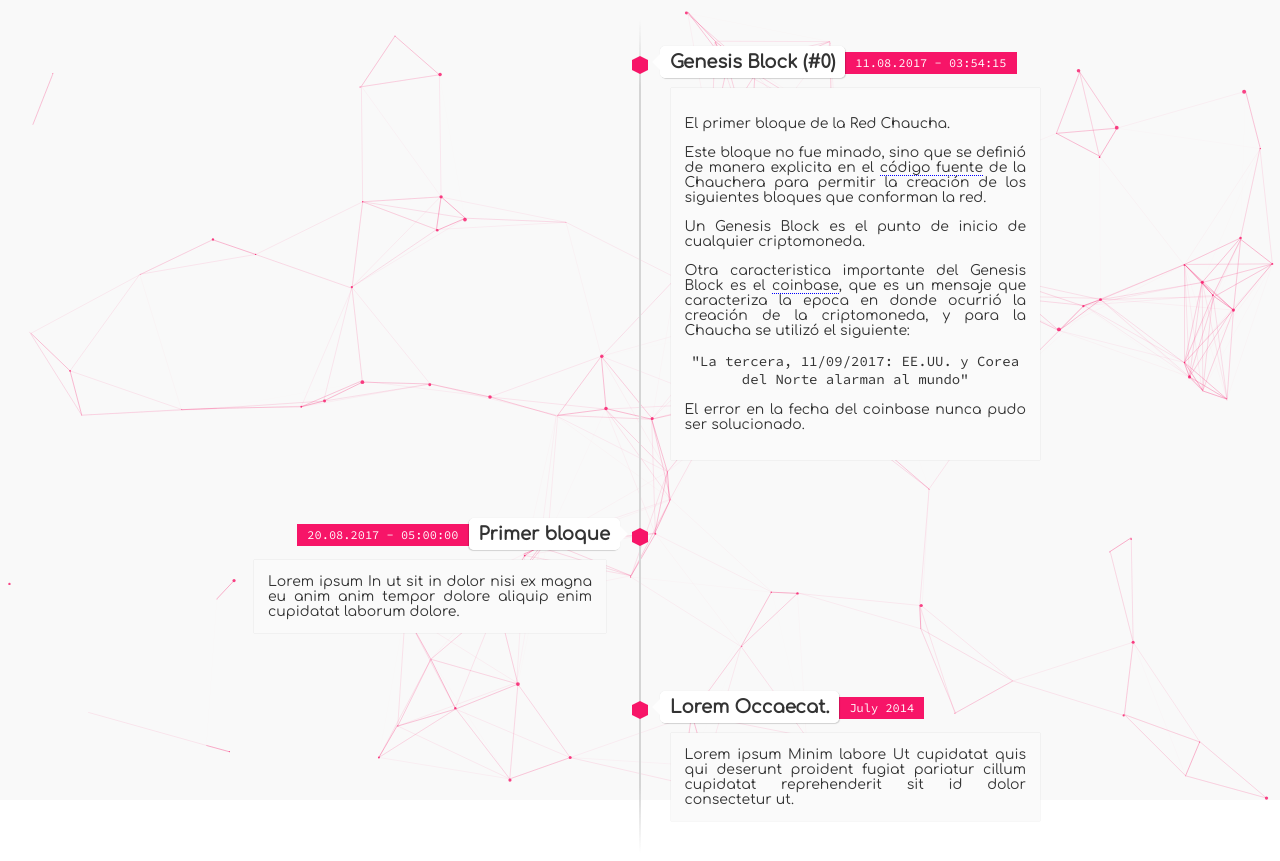
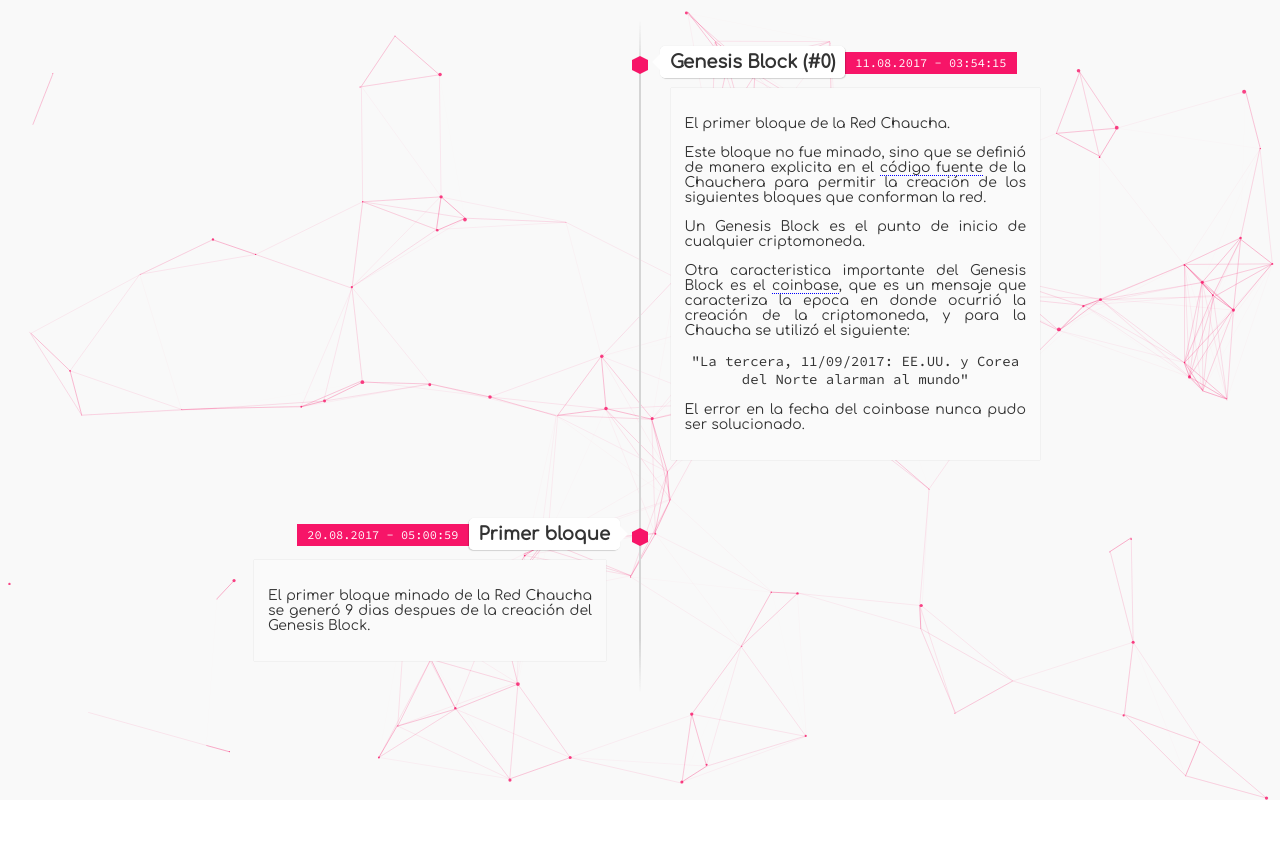
Before and after one commit to proyecto-chaucha/historia, a plain HTML site: page index.html in a window 1280 px wide. After the commit the page ends 800 px from the top, so only its background shows below. Drawn offline with Linux system fonts and the light colour scheme.

Commit message:
primer bloque inicio

```diff
--- a/index.html
+++ b/index.html
@@ -39,21 +39,12 @@ particlesJS("particle",{particles:{number:{value:80,density:{enable:!0,value_are
 			<div class="flag-wrapper">
 				<span class="hexa"></span>
 				<span class="flag">Primer bloque</span>
-				<span class="time-wrapper"><span class="time">20.08.2017 - 05:00:00</span></span>
+				<span class="time-wrapper"><span class="time">20.08.2017 - 05:00:59</span></span>
 			</div>
-			<div class="desc">Lorem ipsum In ut sit in dolor nisi ex magna eu anim anim tempor dolore aliquip enim cupidatat laborum dolore.</div>
-		</div>
-	</li>
-
-	<!-- Item 3 -->
-	<li>
-		<div class="direction-r">
-			<div class="flag-wrapper">
-				<span class="hexa"></span>
-				<span class="flag">Lorem Occaecat.</span>
-				<span class="time-wrapper"><span class="time">July 2014</span></span>
+			<div class="desc">
+				<p>El primer bloque minado de la Red Chaucha se generó 9 dias despues de la creación del Genesis Block.</p>
+				<p></p>
 			</div>
-			<div class="desc">Lorem ipsum Minim labore Ut cupidatat quis qui deserunt proident fugiat pariatur cillum cupidatat reprehenderit sit id dolor consectetur ut.</div>
 		</div>
 	</li>
 </ul>
```
